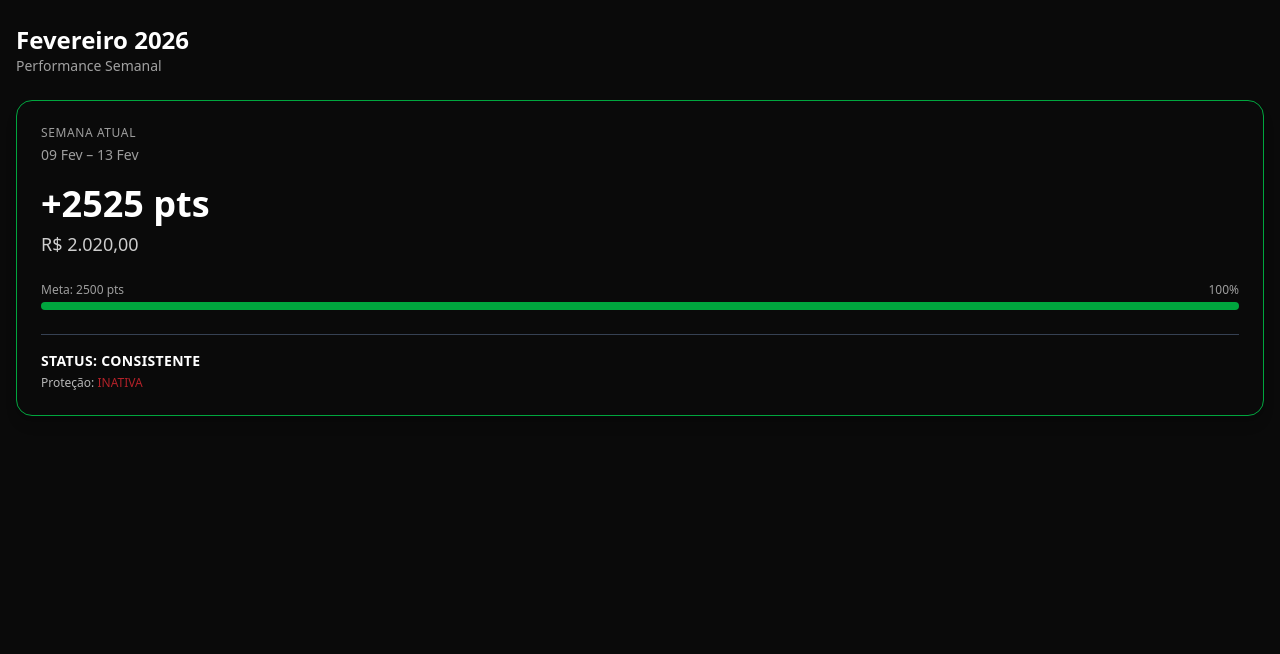
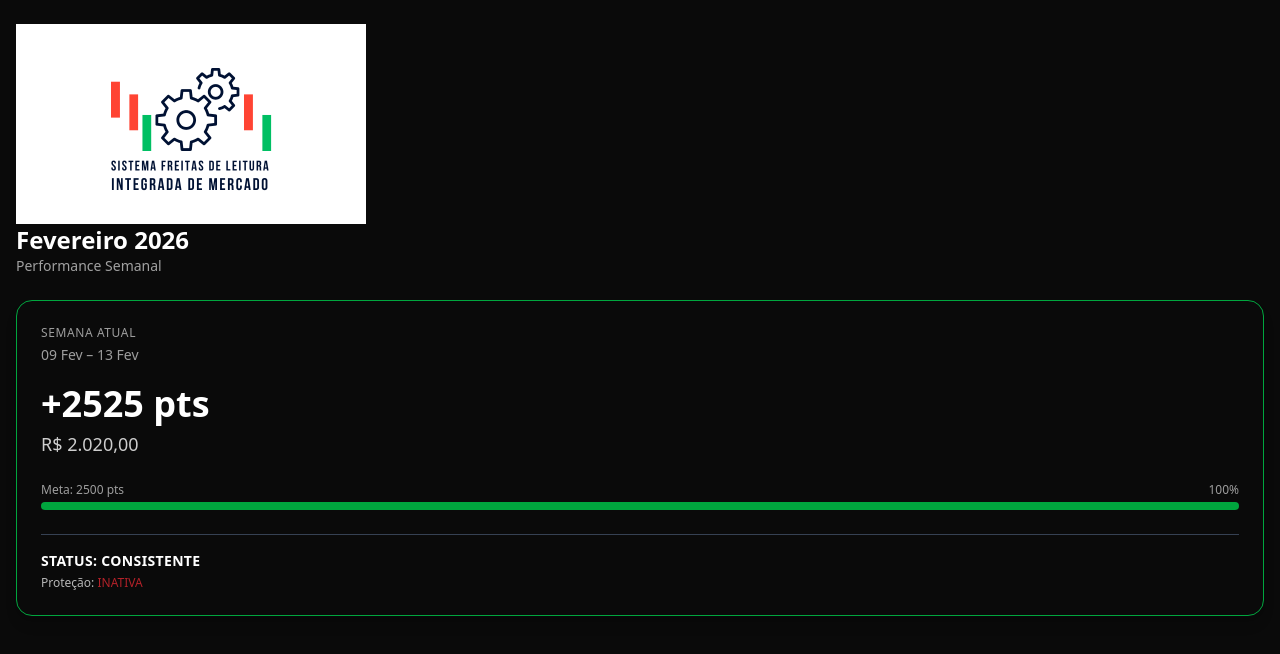
Before and after one commit to rodrigo-dias-freitas/opx-console, an Angular app: page /opx in a window 1280 px wide. Shown: the top 654 px of the page. Built offline with nearby package versions, Linux system fonts and the light colour scheme.

Commit message:
fix: configure Vercel rewrites to prevent 404 on Angular routes

```diff
--- a/src/app/modules/performance/pages/performance/performance.html
+++ b/src/app/modules/performance/pages/performance/performance.html
@@ -1,6 +1,7 @@
 <div class="min-h-screen bg-neutral-950 text-white px-4 py-6">
 
   <header class="mb-6">
+    <img src="/images/logo_system.png" alt="Logomarca do sistema">
     <h1 class="text-2xl font-bold">
       Fevereiro 2026
     </h1>
```
Also changed, not shown: public/images/logo_system.png (added), vercel.json (added).
